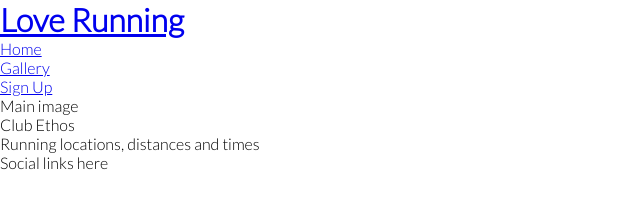
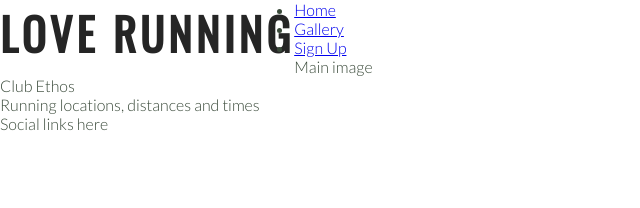
Before and after one commit to 4n4ru/love-running, a plain HTML site: page index.html in a window 1280 px wide. Shown: the whole page, without its empty margins (0-640 px from the left). Drawn offline with nearby package versions, Linux system fonts and the light colour scheme.

Commit message:
Add style for headings and logo

```diff
--- a/assets/css/style.css
+++ b/assets/css/style.css
@@ -9,4 +9,19 @@
 body {
     font-family: Lato, sans-serif;
     font-weight: 300;
+    color: #3a4a3a;
 }
+
+/* headings and logo */
+
+h1, h2 {
+    font-family: Oswald, sans-serif;
+    text-transform: uppercase;
+    letter-spacing: 4px;
+    color: #252525;
+}
+
+#logo {
+    float: left;
+    font-size: 280%;
+}
--- a/index.html
+++ b/index.html
@@ -14,7 +14,7 @@
 <body>
     <header>
         <a href="index.html">
-            <h1>Love Running</h1>
+            <h1 id="logo">Love Running</h1>
         </a>
         <nav>
             <ul>
```
